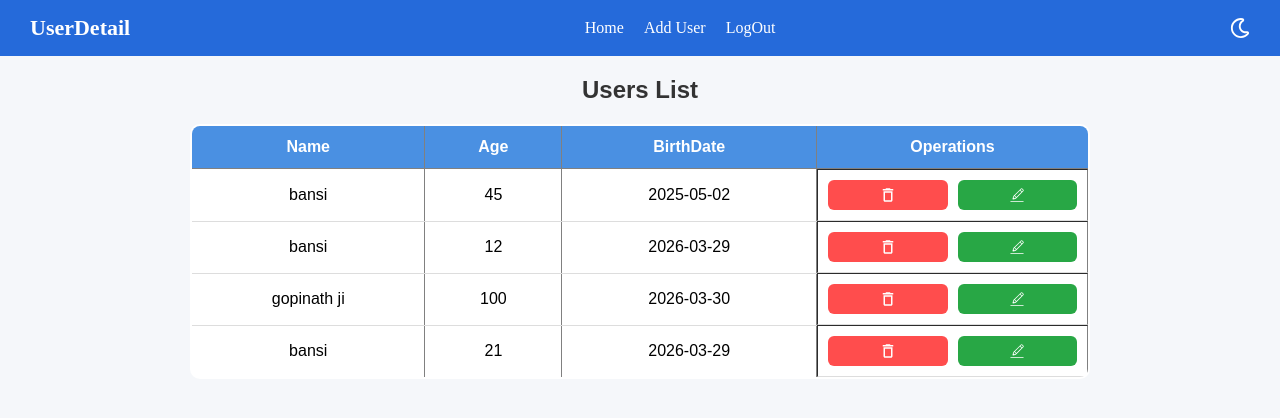
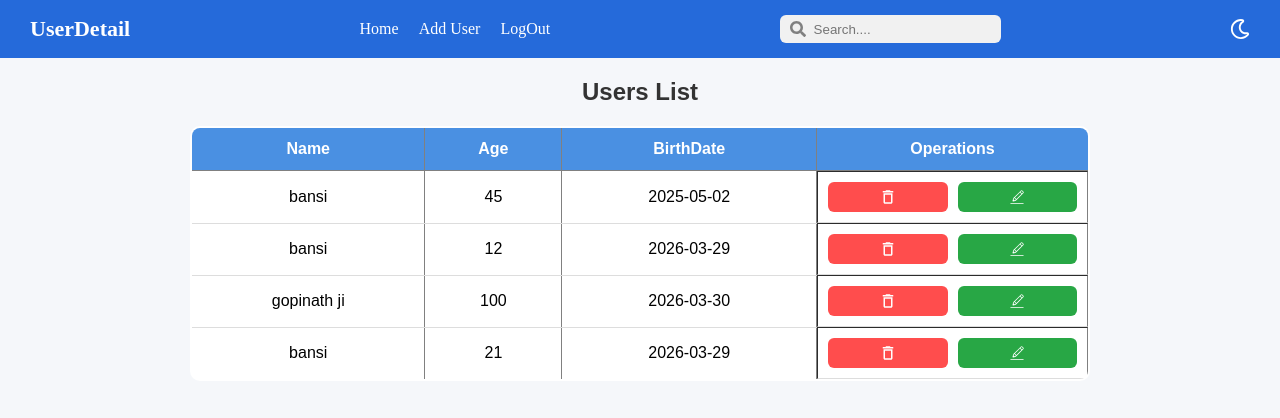
Before and after one commit to Bansi1705/newDemo, a React (Vite) app: page /home in a window 1280 px wide. Shown: the top 418 px of the page. Built offline with nearby package versions, Linux system fonts and the light colour scheme; data requests are answered from the project's data file; sample sign-in values are in the browser's storage.

Commit message:
[BC][Search Bar Added In Header COmponent]

```diff
--- a/src/Components/Header.css
+++ b/src/Components/Header.css
@@ -38,3 +38,21 @@
   font-size: 20px;
   cursor: pointer;
 }
+.search-container {
+  display: flex;
+  align-items: center;
+  gap: 8px;
+  background: #f1f1f1;
+  padding: 6px 10px;
+  border-radius: 6px;
+}
+
+.search-container input {
+  border: none;
+  outline: none;
+  background: transparent;
+}
+
+.search-icon {
+  color: gray;
+}
--- a/src/Components/Header.tsx
+++ b/src/Components/Header.tsx
@@ -1,11 +1,15 @@
-// src/components/Header.tsx
 import { NavLink } from "react-router-dom";
 import { FaRegSun } from "react-icons/fa6";
-import { FaRegMoon } from "react-icons/fa";
+import { FaRegMoon, FaSearch } from "react-icons/fa";
 import "./Header.css";
 import { useTheme } from "../Context/ThemeContext";
 
-function Header() {
+type HeaderProps = {
+  search: string;
+  setSearch: React.Dispatch<React.SetStateAction<string>>;
+};
+
+function Header({ search, setSearch }: HeaderProps) {
   const { theme, toggleTheme } = useTheme();
 
   return (
@@ -22,9 +26,18 @@ function Header() {
           Add User
         </NavLink>
 
-        <NavLink to="/" className="nav-item" >
+        <NavLink to="/" className="nav-item">
           LogOut
         </NavLink>
+      </div>
+      <div className="search-container">
+        <FaSearch className="search-icon" />
+        <input
+          type="text"
+          placeholder="Search...."
+          value={search}
+          onChange={(e) => setSearch(e.target.value)}
+        />
       </div>
       <div className="navbar-icons" onClick={toggleTheme}>
         {theme === "dark" ? <FaRegSun /> : <FaRegMoon />}
--- a/src/Pages/Home.tsx
+++ b/src/Pages/Home.tsx
@@ -11,6 +11,12 @@ import { toast } from "react-toastify";
 export const Home = () => {
   const [users, setUsers] = useState<User[]>([]);
   const navigate = useNavigate();
+
+  const [search,setSearch]=useState<string>("");
+
+  const filteredUsers = users.filter((user) =>
+  user.name.toLowerCase().includes(search.toLowerCase())
+);
 
   const [showCofirm, setShowConfirm] = useState<boolean>(false);
   const [deleteId, setDeleteId] = useState<number | null>(null);
@@ -60,7 +66,7 @@ export const Home = () => {
 
   return (
     <>
-      <Header />
+      <Header search={search} setSearch={setSearch}/>
 
       <div className="user-data">
         <div className="table-section">
@@ -75,7 +81,7 @@ export const Home = () => {
                 </tr>
               </thead>
               <tbody>
-                {users.map((user) => (
+                {filteredUsers.map((user) => (
                   <tr key={user.id}>
                     <td>{user.name}</td>
                     <td>{user.age}</td>
```
